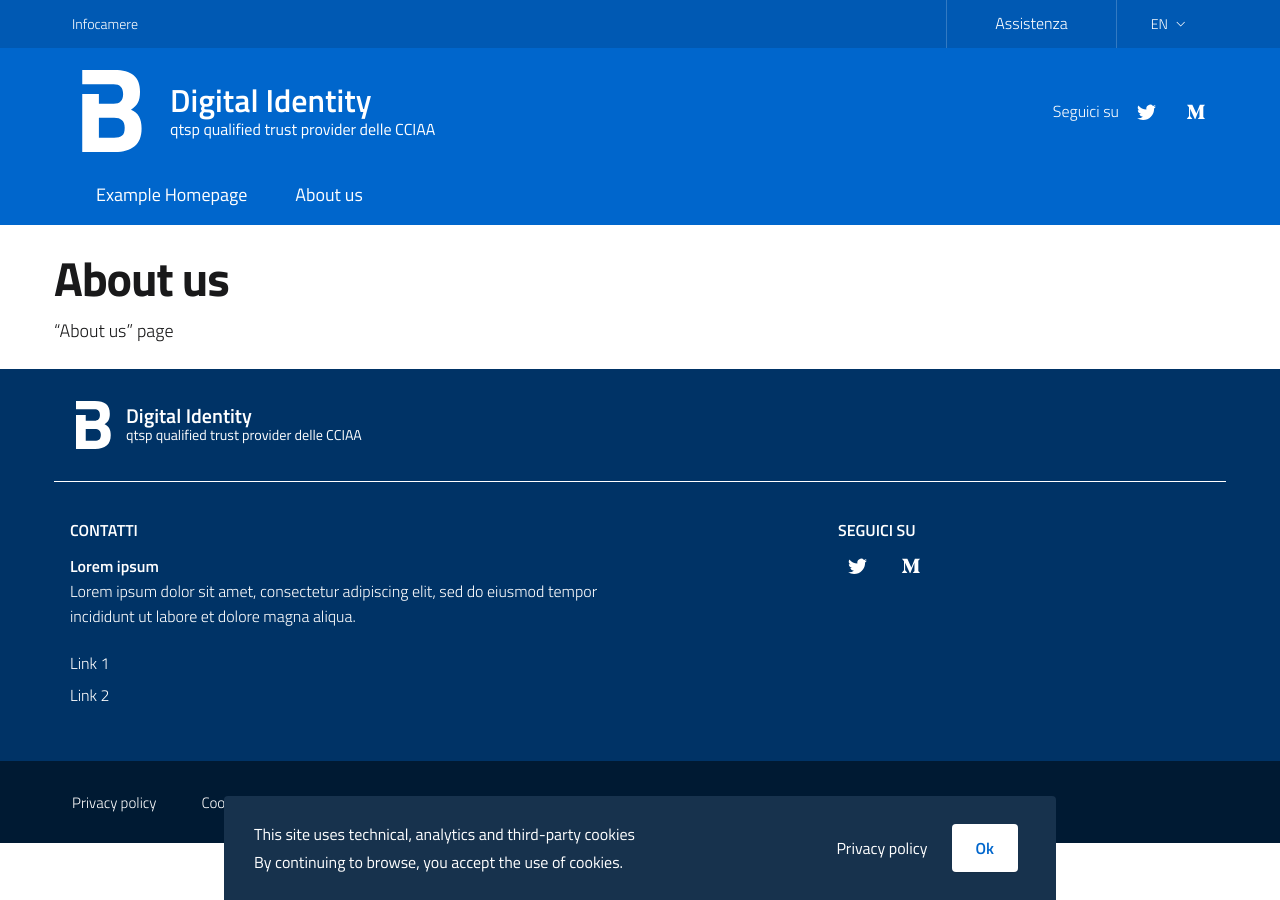
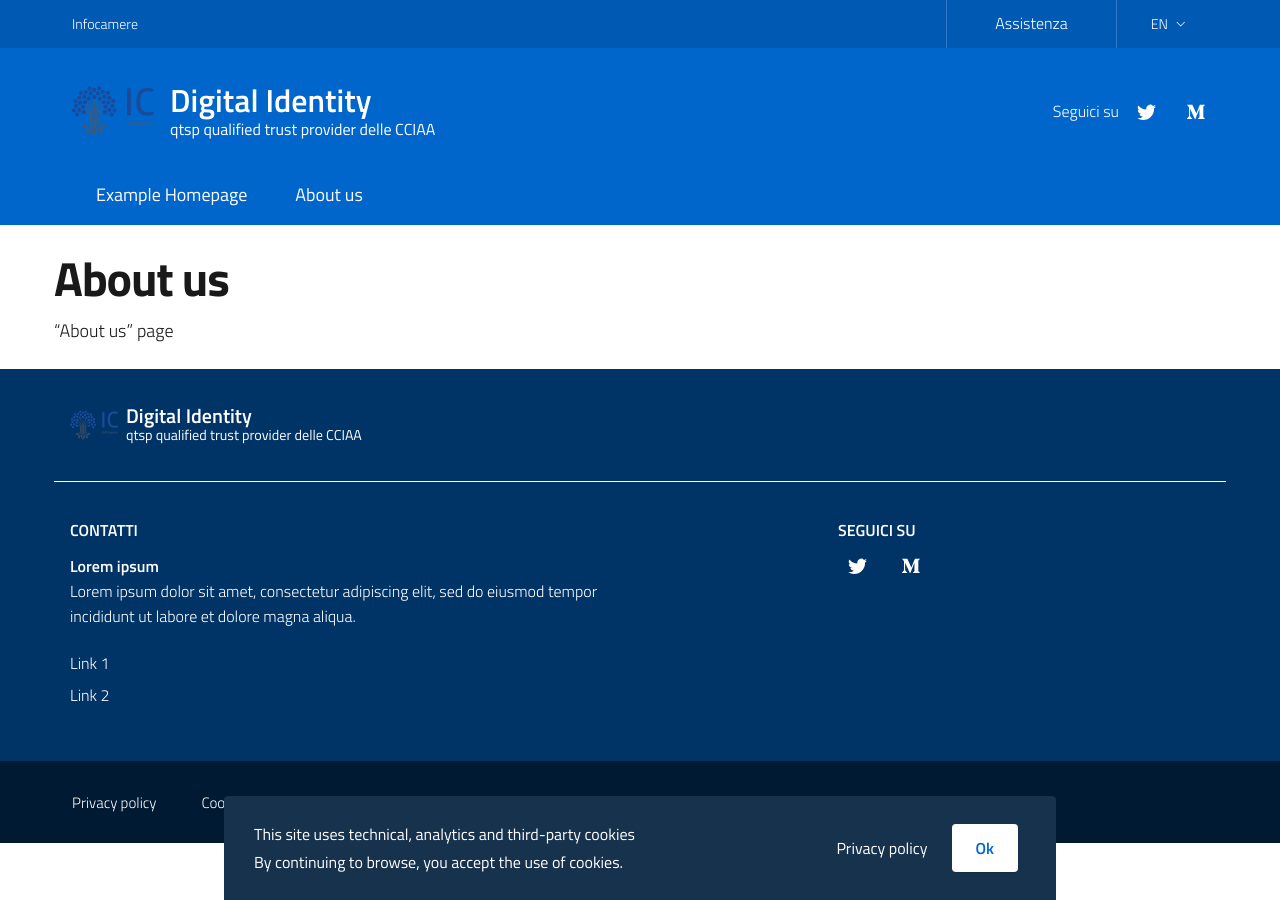
Before and after one commit to RobeDesign/GitHub_Pages-Test, a Jekyll site: the page built from en/about-us.md, in a window 1280 px wide. Built offline with Jekyll 4.4.1, drawn with Linux system fonts in a browser that asks for light colours.

Commit message:
Update t.yml

```diff
--- a/_data/t.yml
+++ b/_data/t.yml
@@ -1,6 +1,6 @@
 ---
 ## Main icon
-icon: "/assets/images/b.svg"
+icon: "/assets/images/ic.svg"
 
 ## Social Card [1200x630]
 social-card: /assets/images/favicons/social-card.png
```
